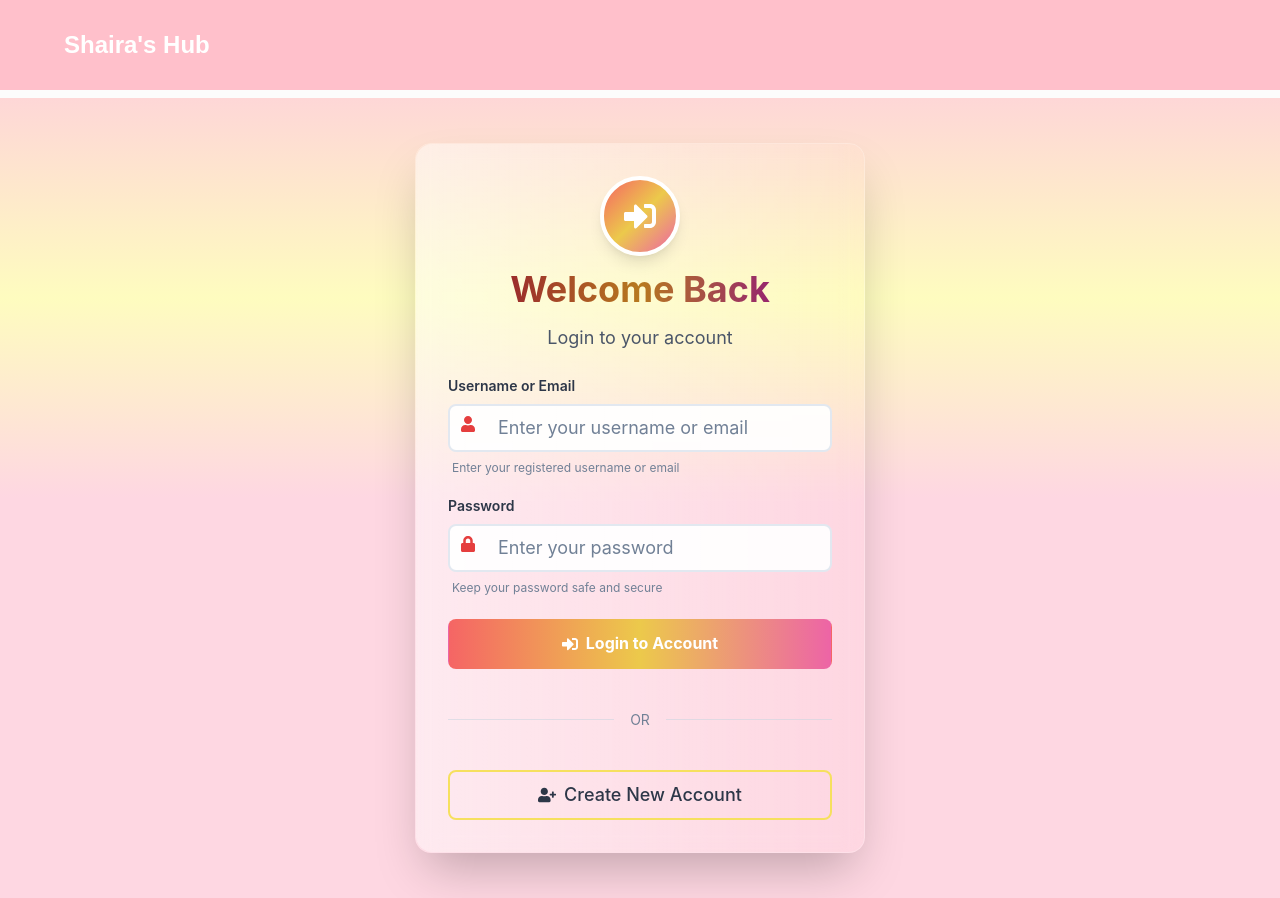
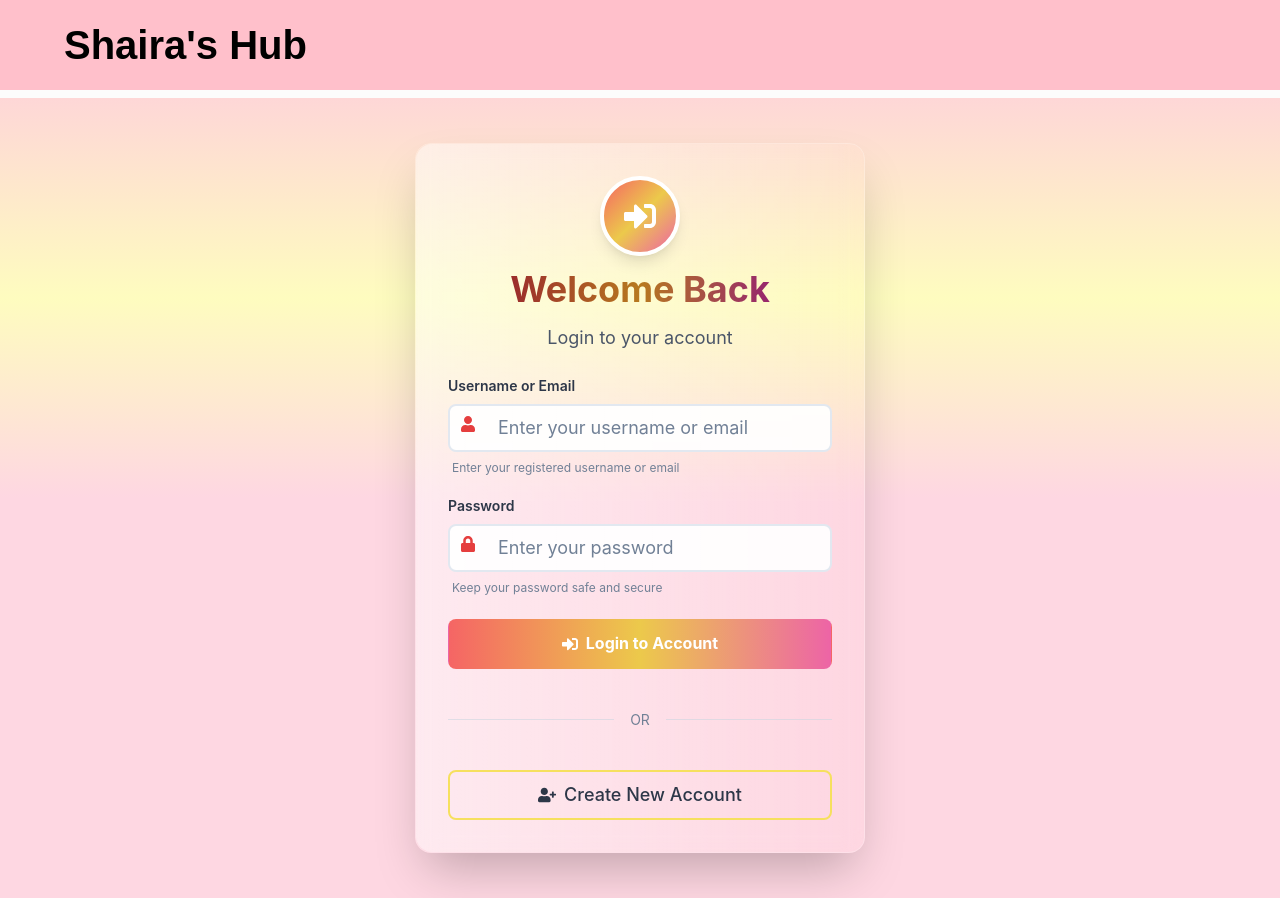
Before and after one commit to YuriNiShaira/Simple-Social-Web, a React app in the folder frontend/: page /login in a window 1280 px wide. Built offline with nearby package versions, Linux system fonts and the light colour scheme; no server answers; the HTML template or start-up script is replaced by a standard one.

Commit message:
made the navbar sticky

```diff
--- a/frontend/src/components/navbar.jsx
+++ b/frontend/src/components/navbar.jsx
@@ -66,7 +66,7 @@ const Navbar = () => {
     }
 
     return (
-        <Flex w="100vw" h="90px" bg="pink" justifyContent="center" alignItems="center">
+        <Flex w="100vw" h="90px" bg="pink" justifyContent="center" alignItems="center" position="sticky" top="0" zIndex="1000">
             <HStack w="90%" justifyContent="space-between" color="black">
 
                 <Text fontSize="40px" fontWeight="bold" fontFamily="fantasy">
--- a/frontend/src/components/navbar_unauth.jsx
+++ b/frontend/src/components/navbar_unauth.jsx
@@ -3,9 +3,11 @@ const Navbar_Unauth = () => {
 
 
     return (
-        <Flex w='100vw' h='90px' bg='pink' justifyContent='center' alignItems="center">
+        <Flex w='100vw' h='90px' bg='pink' justifyContent='center' alignItems="center" position="sticky" top="0" zIndex="1000">
             <HStack w='90%' justifyContent='space-between' color='white' >
-                <Text fontSize='24px' fontWeight='bold' fontFamily='fantasy' >Shaira's Hub</Text>
+                <Text fontSize="40px" fontWeight="bold" fontFamily="fantasy" color='black'>
+                    Shaira's Hub
+                </Text>
             </HStack>
         </Flex>
     )
```
